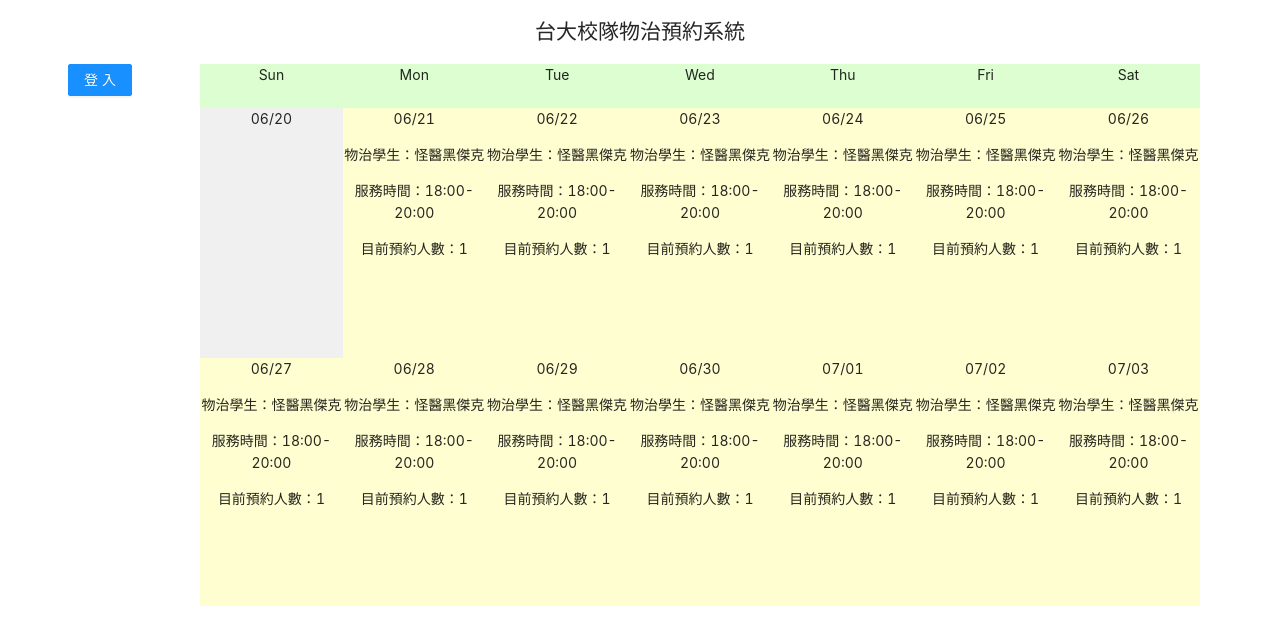
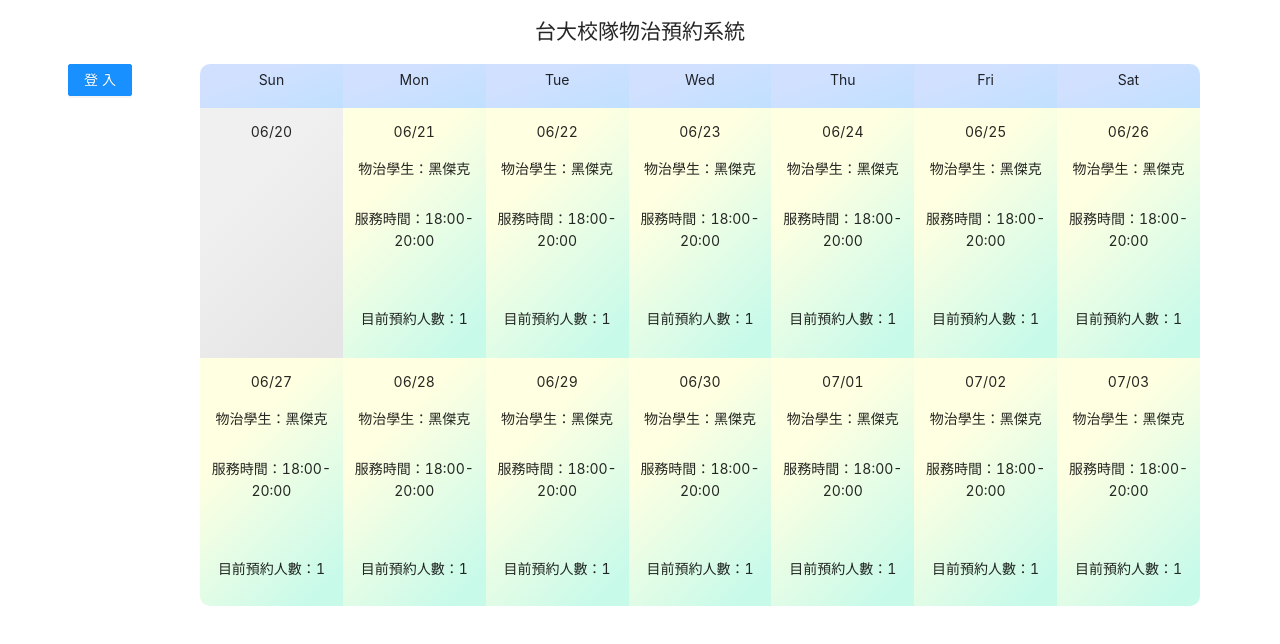
Before and after one commit to Ching-Chu-Lin/web2021-final, a React (Create React App) app in the folder frontend/: page / in a window 1280 px wide. Shown: the top 644 px of the page. Built offline with nearby package versions, Linux system fonts and the light colour scheme; what apollo-link-ws would draw is missing.

Commit message:
css done

```diff
--- a/frontend/src/components/Calendar.js
+++ b/frontend/src/components/Calendar.js
@@ -8,6 +8,7 @@ const Calendar = ({ user }) => {
       display: "flex",
       flexWrap: "wrap",
       justifyContent: "space-around",
+      borderRadius: "10px",
       overflow: "hidden",
       backgroundColor: theme.palette.background.paper,
       width: 1000,
@@ -20,15 +21,8 @@ const Calendar = ({ user }) => {
       width: "100%",
     },
     headerTile: {
-      backgroundColor: "rgb(220, 254, 209)",
-    },
-    passedDateTile: {
-      backgroundColor: "rgb(224, 224, 224)",
-      minHeight: 250,
-    },
-    futureDateTile: {
-      backgroundColor: "rgb(255, 254, 209)",
-      minHeight: 250,
+      display: "table",
+      background: 'linear-gradient(160deg, #D1E0FF 30%, #C1E0FF 90%)',
     },
   }));
   const classes = useStyles();
@@ -51,7 +45,7 @@ const Calendar = ({ user }) => {
       <GridList cellHeight={50} cols={7} className={classes.header}>
         {weekdayName.map((e) => (
           <GridListTile className={classes.headerTile}>
-            <span>{e}</span>
+            <span style={{position: "absolute",top: "10%", left: "0", right: "0", margin: "auto"}}>{e}</span>
           </GridListTile>
         ))}
       </GridList>
--- a/frontend/src/components/Daily.js
+++ b/frontend/src/components/Daily.js
@@ -10,28 +10,21 @@ const Daily = ({ user, date }) => {
     root: {
       display: "flex",
       flexWrap: "wrap",
-      justifyContent: "space-around",
+      justifyContent: "flex-end",
       overflow: "hidden",
       backgroundColor: theme.palette.background.paper,
       width: 1000,
     },
-    header: {
-      width: "100%",
-      height: 50,
-    },
     date: {
       width: "100%",
     },
-    headerTile: {
-      backgroundColor: "rgb(220, 254, 209)",
-    },
     passedDateTile: {
-      backgroundColor: "rgb(240, 240, 240)",
+      background: 'linear-gradient(135deg, #F0F0F0 30%, #E5E5E5 90%)',
       minHeight: 250,
       width: "14.2857%",
     },
     futureDateTile: {
-      backgroundColor: "rgb(255, 254, 209)",
+      background: 'linear-gradient(135deg, #FFFFE1 30%, #C8FAEA 90%)',
       minHeight: 250,
       width: "14.2857%",
     },
@@ -43,7 +36,7 @@ const Daily = ({ user, date }) => {
   const [modalVisible, setModalVisible] = useState(false);
 
   const [dailyData, setDailyData] = useState({
-    physiotherapyStudent: "怪醫黑傑克",
+    physiotherapyStudent: "黑傑克",
     availableTime: "18:00-20:00",
     numbers: 1,
     patients: [
@@ -66,31 +59,31 @@ const Daily = ({ user, date }) => {
 
   return thisDay < moment().startOf("day") ? (
     <GridListTile key={date} className={classes.passedDateTile}>
-      <p>{thisDay.format("MM/DD")}</p>
+      <p style={{position: "absolute",top: "5%", left: "0", right: "0", margin: "auto"}}>{thisDay.format("MM/DD")}</p>
     </GridListTile>
   ) : dailyData.availableTime === "" ? (
     <GridListTile key={date} className={classes.futureDateTile}>
-      <p>{thisDay.format("MM/DD")}</p>
-      <p style={{ color: "red" }}>本日無服務</p>
+      <p style={{position: "absolute",top: "5%", left: "0", right: "0", margin: "auto"}}>{thisDay.format("MM/DD")}</p>
+      <p>本日無服務</p>
     </GridListTile>
   ) : (
     <GridListTile key={date} className={classes.futureDateTile}>
       {/* {console.log(dailyData)} */}
-      <p>{thisDay.format("MM/DD")}</p>
-      <p>物治學生：{dailyData.physiotherapyStudent}</p>
-      <p>服務時間：{dailyData.availableTime}</p>
-      <p>目前預約人數：{dailyData.numbers}</p>
+      <p style={{position: "absolute",top: "5%", left: "0", right: "0", margin: "auto"}}>{thisDay.format("MM/DD")}</p>
+      <p style={{position: "absolute",top: "20%", left: "0", right: "0", margin: "auto"}}>物治學生：{dailyData.physiotherapyStudent}</p>
+      <p style={{position: "absolute",top: "40%", left: "0", right: "0", margin: "auto"}}>服務時間：{dailyData.availableTime}</p>
+      <p style={{position: "absolute",top: "80%", left: "0", right: "0", margin: "auto"}}>目前預約人數：{dailyData.numbers}</p>
       {user.identity === "team" ? (
         dailyData.patients ? (
           <>
             <Button
               type="primary"
-              style={{ background: "rgb(7, 181, 59)" }}
+              style={{ background: "rgb(7, 181, 59)" , position: "absolute",top: "60%", left: "0", right: "0", margin: "auto"}}
               onClick={() => {
                 setModalVisible(true);
               }}
             >
-              <span className="material-icons">done</span>
+              <span className="material-icons" >done</span>
               已預約
             </Button>
             {console.log(dailyData.patients[0].appointment)}
@@ -124,6 +117,7 @@ const Daily = ({ user, date }) => {
           <>
             <Button
               type="primary"
+              style={{position: "absolute",top: "60%", left: "0", right: "0", margin: "auto"}}
               onClick={() => {
                 setModalVisible(true);
               }}
@@ -153,6 +147,7 @@ const Daily = ({ user, date }) => {
         <>
           <Button
             type="primary"
+            style={{position: "absolute",top: "60%", left: "0", right: "0", margin: "auto"}}
             onClick={() => {
               setModalVisible(true);
             }}
@@ -163,16 +158,6 @@ const Daily = ({ user, date }) => {
             visible={modalVisible}
             mode="view"
             patients={dailyData.patients || []}
-            // onCreate={(appointment) => {
-            //   makeAppointment(appointment);
-            //   setDailyData((oldDailyData) => ({
-            //     ...oldDailyData,
-            //     numbers: oldDailyData.numbers + 1,
-            //     patients: [{ name: user.name, appointment }],
-            //   }));
-            //   setModalVisible(false);
-            //   console.log(dailyData);
-            // }}
             onCancel={() => {
               setModalVisible(false);
             }}
--- a/frontend/src/components/UserControl.js
+++ b/frontend/src/components/UserControl.js
@@ -54,11 +54,11 @@ const UserControl = ({ user, setUser }) => {
     <div>
       {isLogin(user) ? (
         <div>
-          <div>{user.name}</div>
-          <Button type="primary" onClick={logout}>
+          <div style={{position: "absolute", width: "100%" }}>姓名：{user.name}</div>
+          <Button style={{position: "absolute", left: "33%", top: "6%"}} type="primary" onClick={logout}>
             登出
           </Button>
-          <Menu mode="inline">
+          <Menu mode="inline" style={{position: "absolute", left: "0%", top: "13%"}}>
             <SubMenu key="user-information" title="帳戶資訊">
               <Menu.Item
                 key="change-password"
--- a/frontend/src/components/forms/AppointmentForm.js
+++ b/frontend/src/components/forms/AppointmentForm.js
@@ -2,7 +2,6 @@ import { Form, Input, Slider } from "antd";
 
 const AppointmentForm = ({ form, initialValues, readOnly }) => {
   const { TextArea } = Input;
-
   return (
     <Form form={form} name="form_in_modal" initialValues={initialValues}>
       {console.log(initialValues)}
@@ -31,7 +30,6 @@ const AppointmentForm = ({ form, initialValues, readOnly }) => {
       >
         <Slider
           max={10}
-          step={0.1}
           marks={{ 0: "0", 10: "10" }}
           disabled={readOnly}
         />
--- a/frontend/src/components/forms/RecordForm.js
+++ b/frontend/src/components/forms/RecordForm.js
@@ -4,7 +4,7 @@ const RecordForm = ({ form, initialValues, readOnly }) => {
   const { TextArea } = Input;
 
   return (
-    <Form form={form} name="form_in_modal" initialValues={initialValues}>
+    <Form form={form} name="form_in_modal" initialValues={initialValues} >
       <Form.Item
         label={<span style={{ fontWeight: "bold" }}>校隊評估狀況</span>}
       ></Form.Item>
--- a/frontend/src/components/modals/PatientsModal.js
+++ b/frontend/src/components/modals/PatientsModal.js
@@ -64,12 +64,13 @@ const PatientsModal = ({ visible, mode, patients, onCreate, onCancel }) => {
     >
       {console.log(patients)}
       <Layout>
-        <Sider theme="light">
-          <Menu mode="inline">
+        <Sider width="20%" theme="light">
+          <Menu mode="inline" >
             {patients.map((patient) => {
               console.log(patient);
               return (
                 <Menu.Item
+                  style={{margin: "auto"}}
                   key={patient.name}
                   onClick={() => {
                     form.setFieldsValue(patient.appointment);
@@ -81,7 +82,7 @@ const PatientsModal = ({ visible, mode, patients, onCreate, onCancel }) => {
             })}
           </Menu>
         </Sider>
-        <Content>
+        <Content style={{alignItems:"center", padding: "10px", paddingTop: "20px", paddingBottom: "0px"}}>
           <AppointmentForm
             form={form}
             // initialValues={currentAppointment}
@@ -89,73 +90,6 @@ const PatientsModal = ({ visible, mode, patients, onCreate, onCancel }) => {
           />
         </Content>
       </Layout>
-      {/* <Form form={form} name="form_in_modal" initialValues={record || {}}>
-        <Form.Item
-          label={<span style={{ fontWeight: "bold" }}>校隊評估狀況</span>}
-        ></Form.Item>
-        <Form.Item
-          name="part"
-          label="受傷部位"
-          rules={[
-            {
-              required: true,
-              message: "請輸入受傷部位",
-            },
-          ]}
-        >
-          <Input readOnly={true} />
-        </Form.Item>
-
-        <Form.Item
-          name="level"
-          label="疼痛程度"
-          rules={[
-            {
-              required: true,
-              message: "請選擇疼痛程度",
-            },
-          ]}
-        >
-          <Slider
-            max={10}
-            step={0.1}
-            marks={{ 0: "0", 10: "10" }}
-            disabled={true}
-          />
-        </Form.Item>
-        <Form.Item name="description" label="簡單描述">
-          <TextArea readOnly={true} autoSize />
-        </Form.Item>
-
-        <Form.Item
-          label={<span style={{ fontWeight: "bold" }}>物治處置</span>}
-        ></Form.Item>
-        <Form.Item
-          name="injury"
-          label="受傷狀況"
-          rules={[
-            {
-              required: true,
-              message: "請輸入受傷狀況",
-            },
-          ]}
-        >
-          <TextArea readOnly={readOnly} autoSize />
-        </Form.Item>
-
-        <Form.Item
-          name="treatment"
-          label="治療方法"
-          rules={[
-            {
-              required: true,
-              message: "請輸入治療方法",
-            },
-          ]}
-        >
-          <TextArea readOnly={readOnly} autoSize />
-        </Form.Item>
-      </Form> */}
     </Modal>
   );
 };
```
